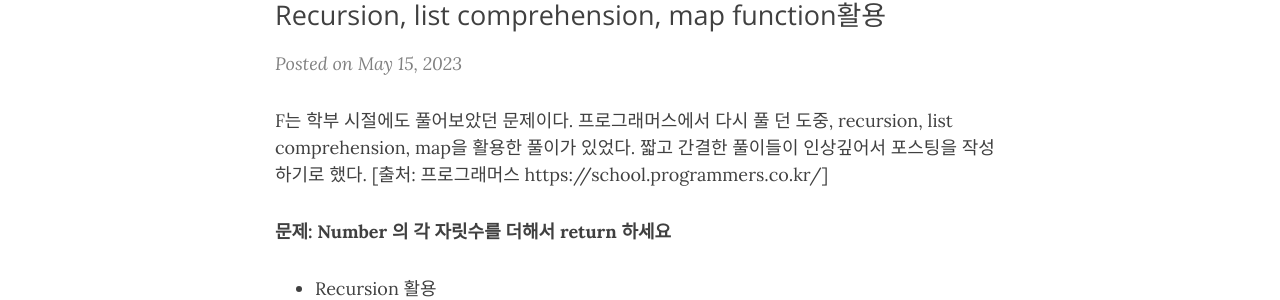
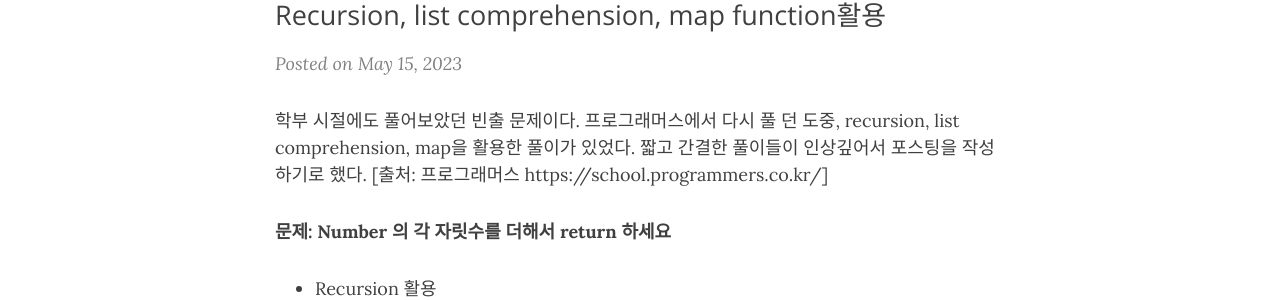
Before and after one commit to dangalee/dangalee.github.io, a Jekyll site: the page built from _posts/2023-05-15-sum-digit.md, in a window 1280 px wide and 900 px high. Shown: the part 195-495 px from the top of the window. Built offline with Jekyll 4.4.1, drawn with Linux system fonts in a browser that asks for light colours; nearby versions of some CDN libraries; comment, search, counter and statistics services are not loaded.

Commit message:
오타수정

```diff
--- a/_posts/2023-05-15-sum-digit.md
+++ b/_posts/2023-05-15-sum-digit.md
@@ -5,7 +5,7 @@ subtitle: Recursion, list comprehension, map function활용
 tags: [Programming, python, problem-solving]
 ---
 
-F는 학부 시절에도 풀어보았던 문제이다.
+학부 시절에도 풀어보았던 빈출 문제이다.
 프로그래머스에서 다시 풀 던 도중,  recursion, list comprehension, map을 활용한 풀이가 있었다. 짧고 간결한 풀이들이 인상깊어서 포스팅을 작성하기로 했다.
 [출처: 프로그래머스 https://school.programmers.co.kr/]
 
```
Also changed, not shown: _posts/2023-05-09-tips-problem.md (+1 -0 lines).
